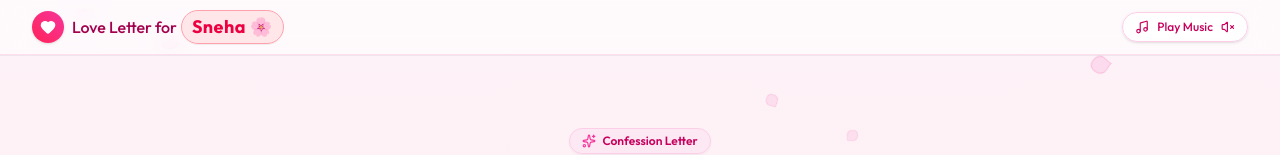
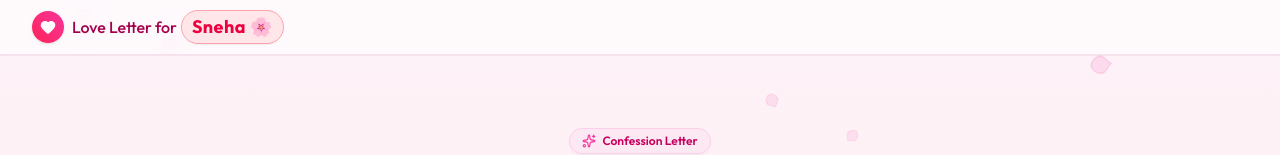
Before and after one commit to sheikhmahiul/letter-for-arohi, a React (Vite) app in the folder frontend/: page / in a window 1280 px wide. Shown: the top 155 px of the page. Built offline with nearby package versions, Linux system fonts and the light colour scheme.

Commit message:
Remove: AudioPlayer/music section from header

```diff
--- a/frontend/src/App.jsx
+++ b/frontend/src/App.jsx
@@ -1,6 +1,6 @@
 import React, { useState } from 'react';
 import SakuraPetals from './components/SakuraPetals';
-import AudioPlayer from './components/AudioPlayer';
+
 import EnvelopeScene from './components/EnvelopeScene';
 import LoveLetterScene from './components/LoveLetterScene';
 import CelebrationScene from './components/CelebrationScene';
@@ -50,9 +50,7 @@ export default function App() {
           </div>
         </div>
 
-        <div className="flex items-center gap-1.5 sm:gap-3 shrink-0">
-          <AudioPlayer />
-        </div>
+
       </header>
 
       {/* Main Interactive Scene */}
```
